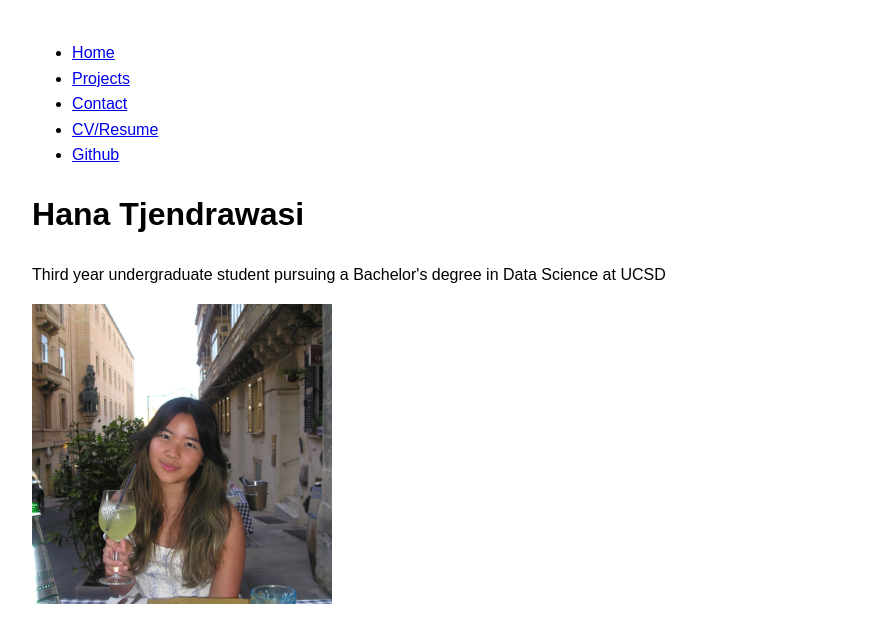
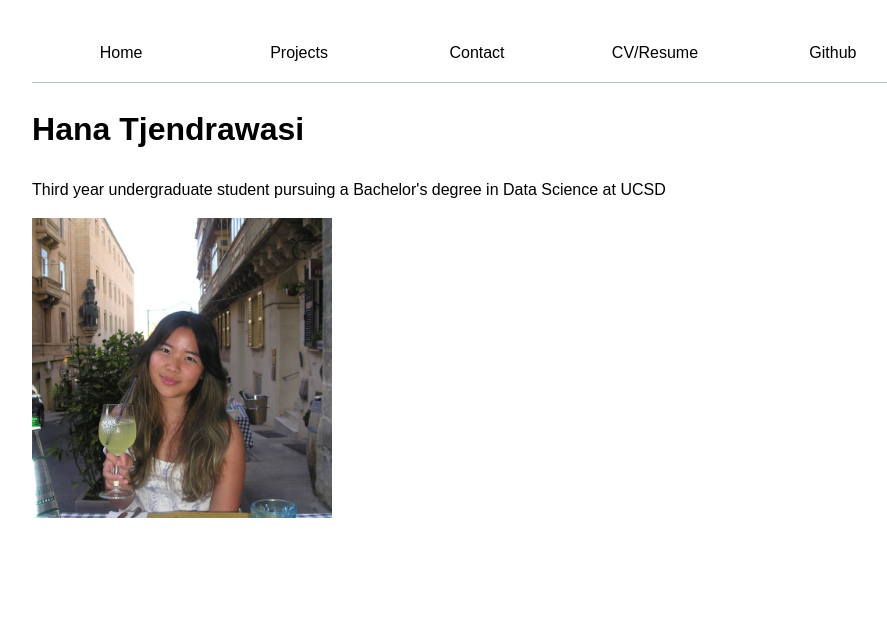
Before and after one commit to hanajuliatj/portfolio, a plain HTML site: page index.html in a window 1280 px wide. Shown: the whole page, without its empty margins (163-1050 px from the left). Drawn offline with Linux system fonts and the light colour scheme.

Commit message:
styled navigation bar

```diff
--- a/style.css
+++ b/style.css
@@ -8,3 +8,32 @@ body {
     margin-inline: auto;
     padding: 1rem 2rem
   }
+
+nav {
+  display: flex;
+  margin-bottom: 1rem;
+  border-bottom: 1px solid oklch(80% 3% 200);
+  padding: 0.5em 0;
+}
+
+nav ul {
+  display: contents;
+}
+
+nav li {
+  display: contents;
+}
+
+nav a {
+  flex:1;
+  text-decoration: none;
+  color: inherit;
+  text-align: center;
+  padding: 0.5em;
+  border-bottom: 0;
+}
+
+nav a.current {
+  border-bottom: 0.4em solid oklch(80% 3% 200);
+  padding-bottom: 0.1em;
+}
```
